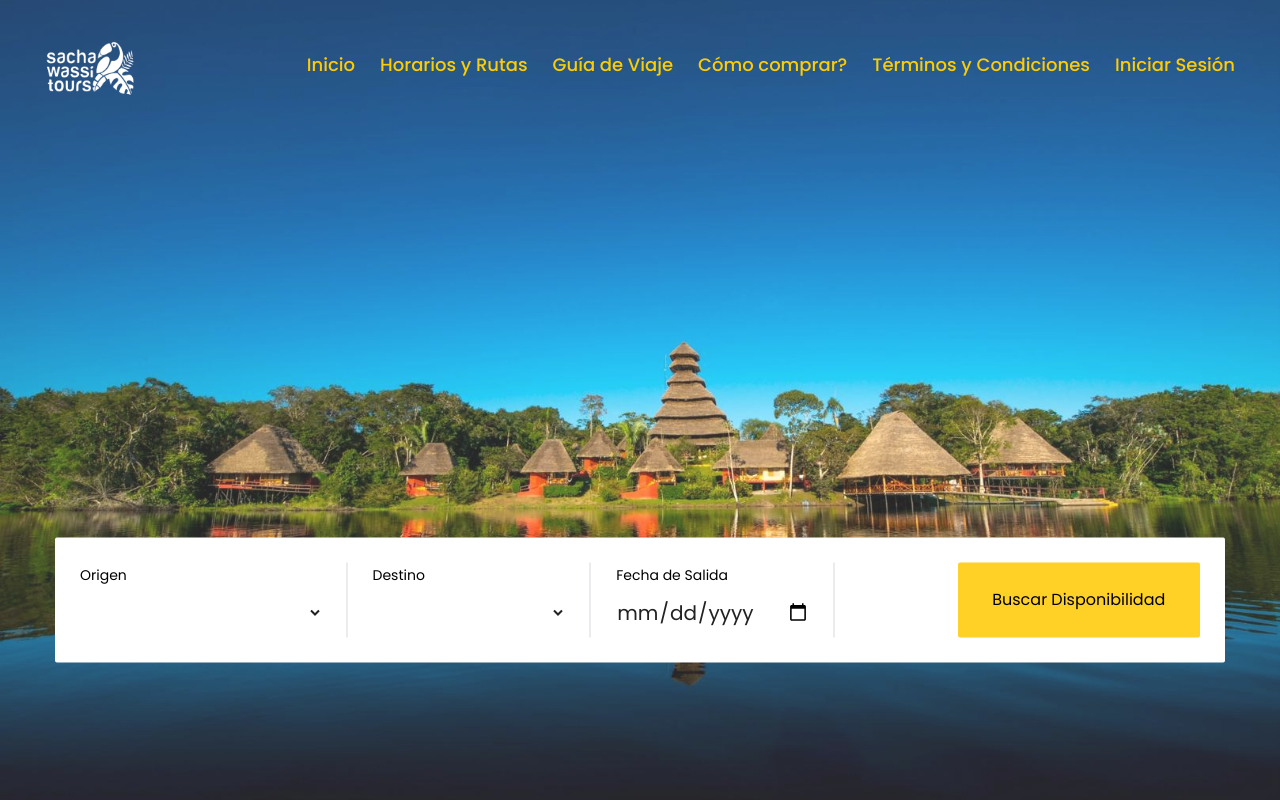
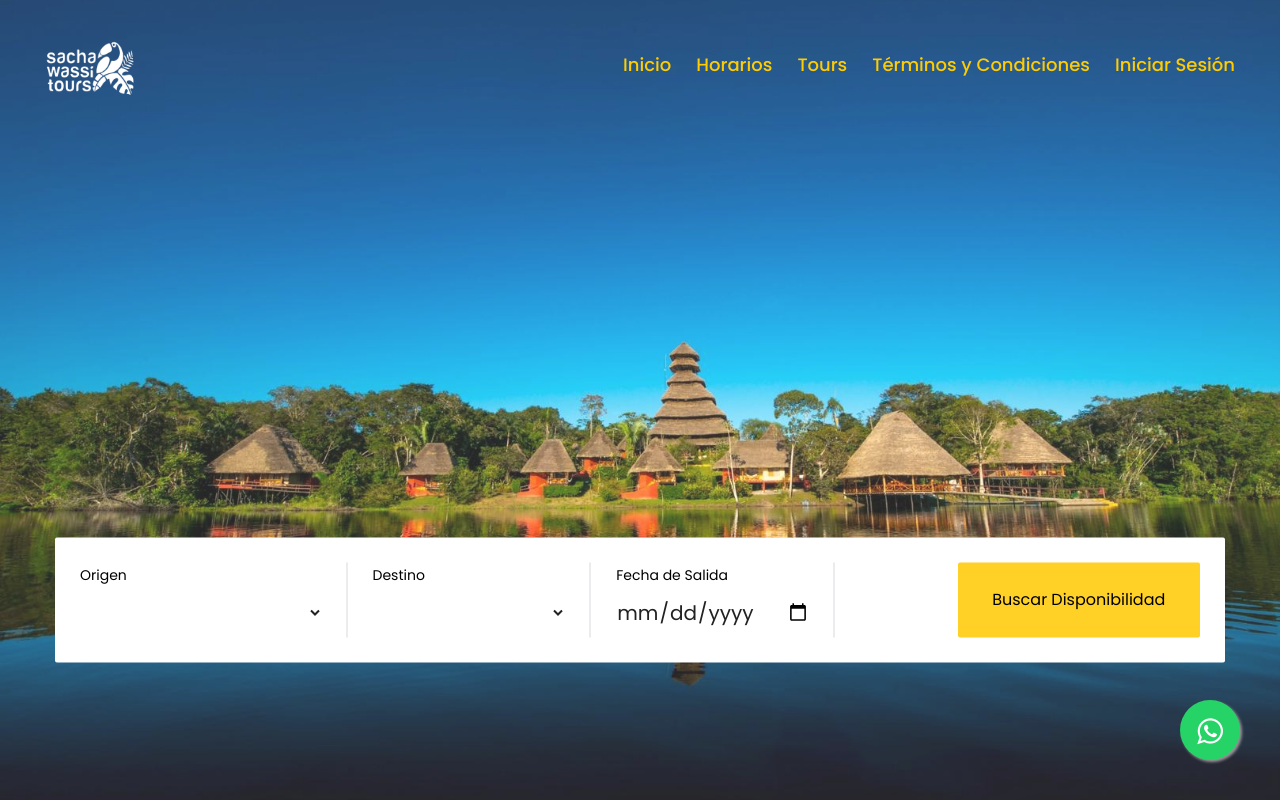
Before and after one commit to eduardoguevarasw/sachawassionline, a website built with Vite: page index.html in a window 1280 px wide. Shown: the top 800 px of the page. Built offline with nearby package versions, Linux system fonts and the light colour scheme; some packages are replaced by stand-ins of ours; no server answers; the database is empty.

Commit message:
whatsaapp

```diff
--- a/css/busqueda.css
+++ b/css/busqueda.css
@@ -153,3 +153,28 @@
 	font-weight: 400;
 	margin-top: 20px;
 }
+
+
+.float{
+	position:fixed;
+	width:60px;
+	height:60px;
+	bottom:40px;
+	right:40px;
+	background-color:#25d366;
+	color:#FFF;
+	border-radius:50px;
+	text-align:center;
+  font-size:30px;
+	box-shadow: 2px 2px 3px #999;
+  z-index:100;
+}
+.float:hover {
+	text-decoration: none;
+	color: #25d366;
+  background-color:#fff;
+}
+
+.my-float{
+	margin-top:16px;
+}
--- a/index.html
+++ b/index.html
@@ -22,6 +22,10 @@
       </script>
 </head>
 <body>
+  <link rel="stylesheet" href="https://maxcdn.bootstrapcdn.com/font-awesome/4.5.0/css/font-awesome.min.css">
+  <a href="https://api.whatsapp.com/send?phone=593960708503&text=Hola%21%20Quisiera%20m%C3%A1s%20informaci%C3%B3n%20sobre%20Varela%202." class="float" target="_blank">
+  <i class="fa fa-whatsapp my-float"></i>
+  </a>
   <nav class="navbar">
     <div class="content">
       <div class="logo">
@@ -32,9 +36,8 @@
           <i class="fas fa-times"></i>
         </div>
         <li><a href="https://eduardoguevarasw.github.io/sachawassionline">Inicio</a></li>
-        <li><a href="rutasyhorarios.html">Horarios y Rutas</a></li>
-        <li><a href="guiaviaje.html">Guía de Viaje</a></li>
-        <li><a href="comocomprar.html">Cómo comprar?</a></li>
+        <li><a href="rutasyhorarios.html">Horarios</a></li>
+        <li><a href="guiaviaje.html">Tours</a></li>
         <li><a href="term&cond.html">Términos y Condiciones</a></li>
         <li><a href="login.html">Iniciar Sesión</a></li>
       </ul>
```
